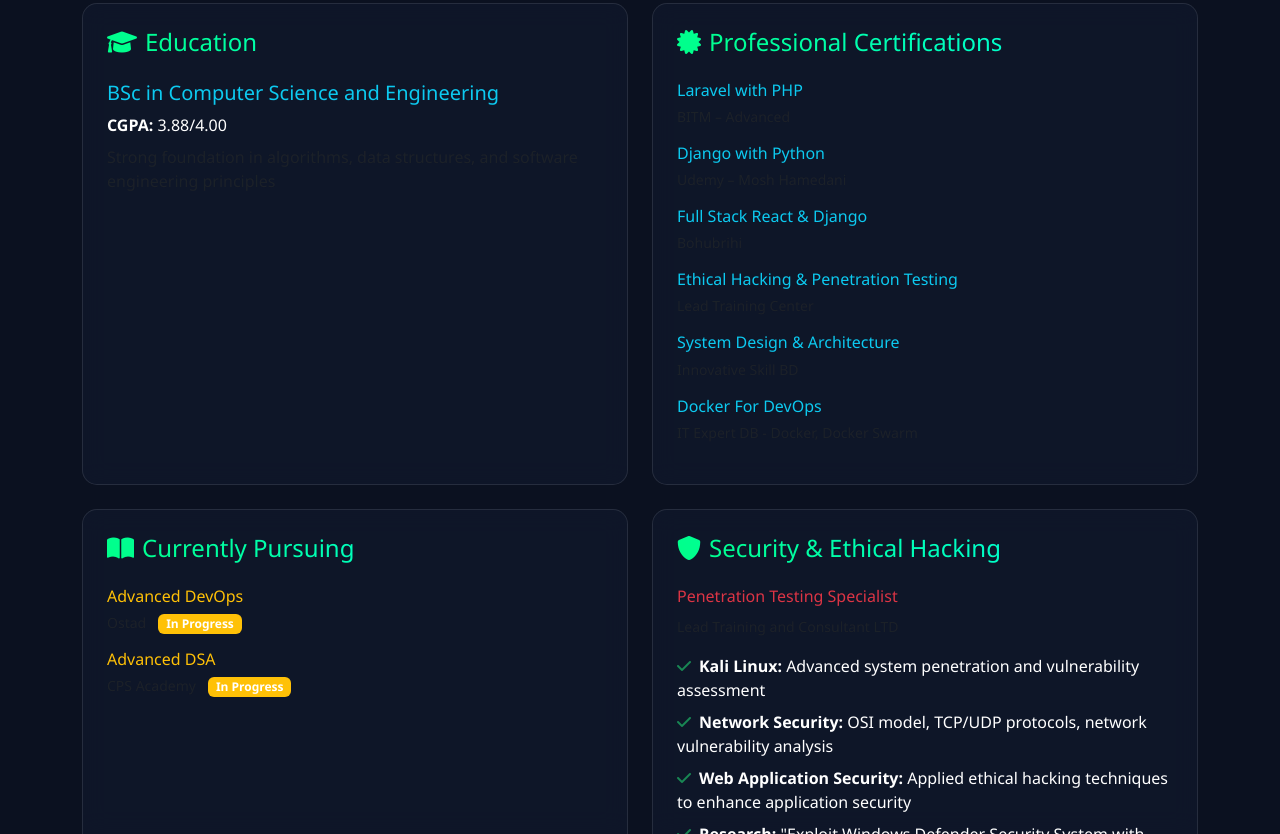
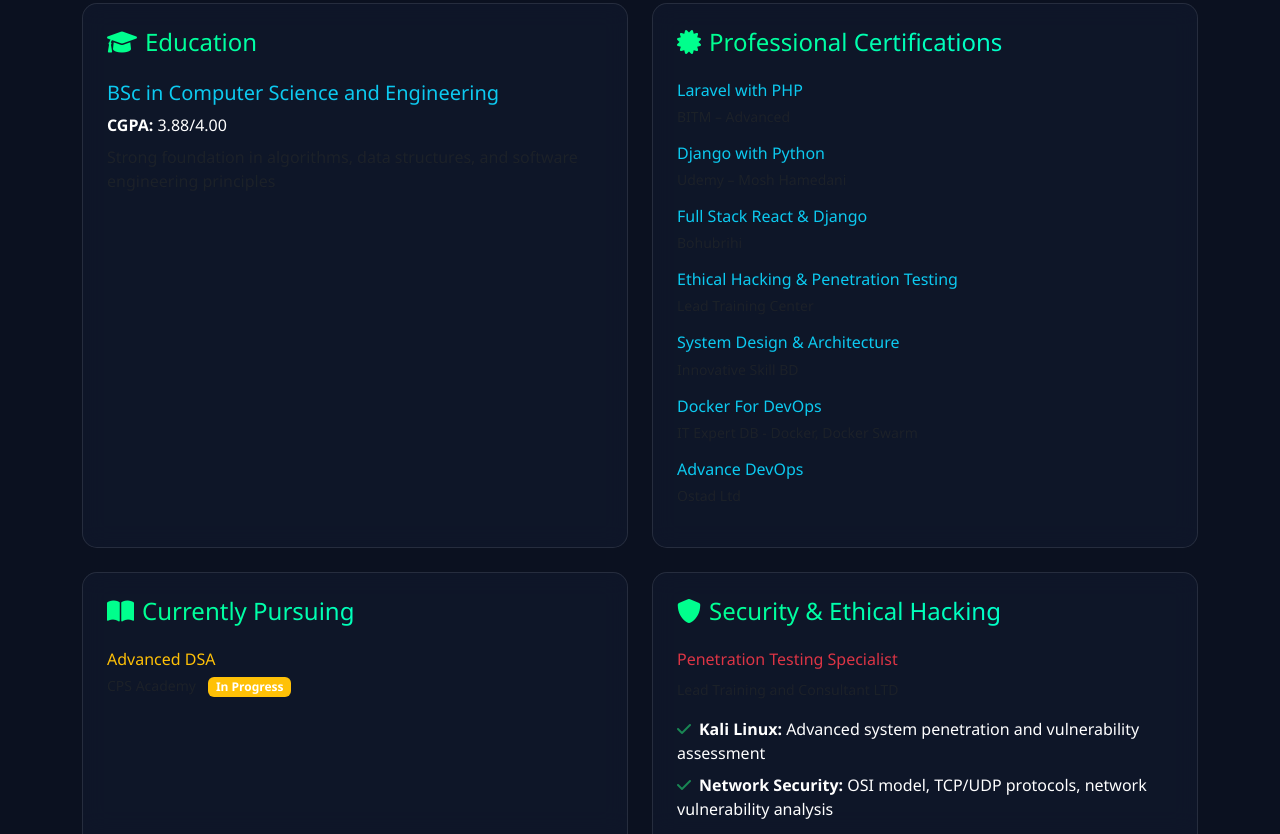
Before and after one commit to Ashraful-Momen/protfolio, a plain HTML site: page index.html in a window 1280 px wide. Shown: the part 5453-6287 px from the top of the page. Drawn offline with nearby package versions, Linux system fonts and the light colour scheme.

Commit message:
Update index.html

```diff
--- a/index.html
+++ b/index.html
@@ -1072,6 +1072,10 @@
                   <h6 class="text-info mb-1">Docker For DevOps</h6>
                   <small class="text-muted">IT Expert DB - Docker, Docker Swarm</small>
                 </li>
+                <li class="mb-3">
+                  <h6 class="text-info mb-1">Advance DevOps</h6>
+                  <small class="text-muted">Ostad Ltd </small>
+                </li>
               </ul>
             </div>
           </div>
@@ -1081,11 +1085,6 @@
             <div class="glass-card h-100 p-4">
               <h4 class="gradient-text mb-4"><i class="fas fa-book-open me-2"></i>Currently Pursuing</h4>
               <ul class="list-unstyled">
-                <li class="mb-3">
-                  <h6 class="text-warning mb-1">Advanced DevOps</h6>
-                  <small class="text-muted">Ostad</small>
-                  <span class="badge bg-warning ms-2">In Progress</span>
-                </li>
                 <li class="mb-3">
                   <h6 class="text-warning mb-1">Advanced DSA</h6>
                   <small class="text-muted">CPS Academy</small>
```
